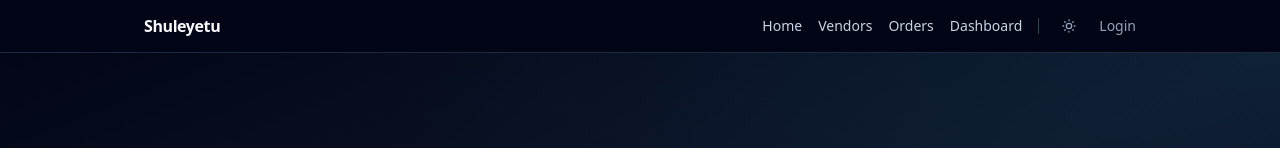
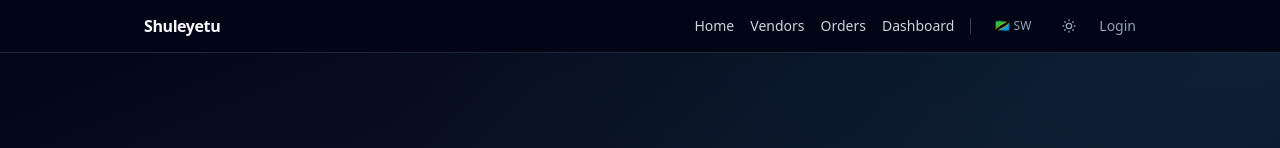
Before and after one commit to mero21675/Shuleyetu, a Next.js app in the folder shuleyetu-web/: page / in a window 1280 px wide. Shown: the top 148 px of the page. Built offline with nearby package versions, Linux system fonts and the light colour scheme; no server answers.

Commit message:
Add multi-language support: English/Swahili translations with language switcher

```diff
--- a/shuleyetu-web/src/app/layout.tsx
+++ b/shuleyetu-web/src/app/layout.tsx
@@ -3,8 +3,10 @@ import type { ReactNode } from "react";
 import Link from "next/link";
 import { NavUser } from "@/components/NavUser";
 import { ToastProvider } from "@/components/ToastProvider";
+import { LanguageProvider } from "@/components/LanguageProvider";
 import { MobileNav } from "@/components/ui/MobileNav";
 import { ThemeToggle } from "@/components/ui/ThemeToggle";
+import { LanguageSwitcher } from "@/components/ui/LanguageSwitcher";
 import "./globals.css";
 
 export const metadata: Metadata = {
@@ -52,6 +54,7 @@ export default function RootLayout({
   return (
     <html lang="en" suppressHydrationWarning>
       <body className="min-h-screen bg-slate-950 text-slate-50">
+        <LanguageProvider>
           <ToastProvider>
             <div className="flex min-h-screen flex-col">
               <header className="sticky top-0 z-50 border-b border-slate-800 bg-slate-950/80 text-sm backdrop-blur">
@@ -87,12 +90,14 @@ export default function RootLayout({
                       Dashboard
                     </Link>
                     <div className="h-4 w-px bg-slate-700" />
+                    <LanguageSwitcher />
                     <ThemeToggle />
                     <NavUser />
                   </div>
 
                   {/* Mobile navigation */}
                   <div className="flex items-center gap-2 md:hidden">
+                    <LanguageSwitcher />
                     <ThemeToggle />
                     <NavUser />
                     <MobileNav />
@@ -122,6 +127,7 @@ export default function RootLayout({
             </footer>
             </div>
           </ToastProvider>
+        </LanguageProvider>
       </body>
     </html>
   );
--- /dev/null
+++ b/shuleyetu-web/src/components/LanguageProvider.tsx
@@ -0,0 +1,56 @@
+'use client';
+
+import { createContext, useContext, useState, useEffect, ReactNode } from 'react';
+import { Locale, translations, TranslationKey } from '@/lib/translations';
+
+interface LanguageContextType {
+  locale: Locale;
+  setLocale: (locale: Locale) => void;
+  t: (key: TranslationKey) => string;
+}
+
+const LanguageContext = createContext<LanguageContextType | undefined>(undefined);
+
+export function LanguageProvider({ children }: { children: ReactNode }) {
+  const [locale, setLocaleState] = useState<Locale>('en');
+  const [mounted, setMounted] = useState(false);
+
+  useEffect(() => {
+    setMounted(true);
+    const stored = localStorage.getItem('locale') as Locale | null;
+    if (stored && (stored === 'en' || stored === 'sw')) {
+      setLocaleState(stored);
+    }
+  }, []);
+
+  const setLocale = (newLocale: Locale) => {
+    setLocaleState(newLocale);
+    localStorage.setItem('locale', newLocale);
+  };
+
+  const t = (key: TranslationKey): string => {
+    return translations[locale][key] || translations.en[key] || key;
+  };
+
+  if (!mounted) {
+    return (
+      <LanguageContext.Provider value={{ locale: 'en', setLocale, t }}>
+        {children}
+      </LanguageContext.Provider>
+    );
+  }
+
+  return (
+    <LanguageContext.Provider value={{ locale, setLocale, t }}>
+      {children}
+    </LanguageContext.Provider>
+  );
+}
+
+export function useLanguage() {
+  const context = useContext(LanguageContext);
+  if (context === undefined) {
+    throw new Error('useLanguage must be used within a LanguageProvider');
+  }
+  return context;
+}
--- /dev/null
+++ b/shuleyetu-web/src/components/ui/LanguageSwitcher.tsx
@@ -0,0 +1,17 @@
+'use client';
+
+import { useLanguage } from '@/components/LanguageProvider';
+
+export function LanguageSwitcher() {
+  const { locale, setLocale } = useLanguage();
+
+  return (
+    <button
+      onClick={() => setLocale(locale === 'en' ? 'sw' : 'en')}
+      className="rounded-md px-2 py-1 text-xs font-medium text-slate-400 hover:bg-slate-800 hover:text-slate-200 transition-colors"
+      aria-label={`Switch to ${locale === 'en' ? 'Swahili' : 'English'}`}
+    >
+      {locale === 'en' ? '🇹🇿 SW' : '🇬🇧 EN'}
+    </button>
+  );
+}
--- /dev/null
+++ b/shuleyetu-web/src/lib/translations.ts
@@ -0,0 +1,212 @@
+export type Locale = 'en' | 'sw';
+
+export const translations = {
+  en: {
+    // Navigation
+    home: 'Home',
+    vendors: 'Vendors',
+    orders: 'Orders',
+    dashboard: 'Dashboard',
+    signIn: 'Sign in',
+    signOut: 'Sign out',
+
+    // Homepage
+    heroTagline: 'Tanzanian School Supply Marketplace',
+    heroTitle: 'School supplies',
+    heroTitleHighlight: 'made easy',
+    heroDescription: 'Connect with trusted vendors across Tanzania. Find textbooks, uniforms, and stationery for your children\'s education.',
+    browseVendors: 'Browse Vendors',
+    createOrder: 'Create Order',
+    getStarted: 'Get Started',
+
+    // Stats
+    vendorsCount: 'Vendors',
+    productsCount: 'Products',
+    regionsCount: 'Regions',
+    support: 'Support',
+
+    // Who it's for
+    builtForEveryone: 'Built for everyone',
+    builtForEveryoneDesc: 'Whether you\'re a parent, vendor, or school administrator',
+    forParents: 'For Parents',
+    forVendors: 'For Vendors',
+    forSchools: 'For Schools',
+    findTrustedVendors: 'Find trusted vendors near your school',
+    comparePrices: 'Compare prices across vendors',
+    paySecurely: 'Pay securely with mobile money',
+    manageInventory: 'Manage inventory easily',
+    trackOrders: 'Track orders in real time',
+    reachCustomers: 'Reach more customers',
+    standardiseBookLists: 'Standardise book lists',
+    recommendVendors: 'Recommend trusted vendors',
+    reduceRush: 'Reduce last-minute rush',
+
+    // How it works
+    howItWorks: 'How it works',
+    howItWorksDesc: 'Get started in three simple steps',
+    findVendor: 'Find a Vendor',
+    findVendorDesc: 'Search vendors by location or browse our list to find one near your school.',
+    placeOrder: 'Place Your Order',
+    placeOrderDesc: 'Add textbooks, uniforms, and stationery to your cart with student details.',
+    payCollect: 'Pay & Collect',
+    payCollectDesc: 'Pay securely with mobile money via ClickPesa and collect from the vendor.',
+
+    // CTA
+    readyToSimplify: 'Ready to simplify school shopping?',
+    ctaDescription: 'Join thousands of parents and vendors across Tanzania using Shuleyetu to make school supply shopping easier.',
+    vendorSignUp: 'Vendor Sign Up',
+
+    // Footer
+    footerCopyright: 'Shuleyetu. School supplies made easy.',
+    about: 'About',
+    trackOrder: 'Track Order',
+
+    // Vendor Dashboard
+    vendorDashboard: 'Vendor Dashboard',
+    welcomeBack: 'Welcome back',
+    totalSales: 'Total Sales',
+    paidOrders: 'Paid Orders',
+    pending: 'Pending',
+    completed: 'Completed',
+    inventory: 'Inventory',
+    totalOrders: 'Total Orders',
+    activeItems: 'Active items in your store',
+    allTimeOrders: 'All-time orders received',
+    quickAction: 'Quick Action',
+    addNewItem: 'Add New Item',
+    addProducts: 'Add products to your inventory',
+    recentOrders: 'Recent Orders',
+    viewAll: 'View all',
+    noOrdersYet: 'No orders yet. Share your vendor page to start receiving orders!',
+    customer: 'Customer',
+    amount: 'Amount',
+    status: 'Status',
+    payment: 'Payment',
+    date: 'Date',
+    anonymous: 'Anonymous',
+    viewPublicPage: 'View Public Page',
+    manageInventory2: 'Manage Inventory',
+    viewAllOrders: 'View All Orders',
+
+    // Common
+    loading: 'Loading...',
+    error: 'Error',
+    success: 'Success',
+    cancel: 'Cancel',
+    save: 'Save',
+    delete: 'Delete',
+    edit: 'Edit',
+    search: 'Search',
+    filter: 'Filter',
+    allRegions: 'All regions',
+    noResults: 'No results found',
+    tryAgain: 'Try again',
+  },
+  sw: {
+    // Navigation
+    home: 'Nyumbani',
+    vendors: 'Wauzaji',
+    orders: 'Maagizo',
+    dashboard: 'Dashibodi',
+    signIn: 'Ingia',
+    signOut: 'Toka',
+
+    // Homepage
+    heroTagline: 'Soko la Vifaa vya Shule Tanzania',
+    heroTitle: 'Vifaa vya shule',
+    heroTitleHighlight: 'kwa urahisi',
+    heroDescription: 'Unganisha na wauzaji wa kuaminika Tanzania nzima. Pata vitabu, sare, na vifaa vya shule kwa elimu ya watoto wako.',
+    browseVendors: 'Tazama Wauzaji',
+    createOrder: 'Tengeneza Agizo',
+    getStarted: 'Anza Sasa',
+
+    // Stats
+    vendorsCount: 'Wauzaji',
+    productsCount: 'Bidhaa',
+    regionsCount: 'Mikoa',
+    support: 'Msaada',
+
+    // Who it's for
+    builtForEveryone: 'Imejengwa kwa kila mtu',
+    builtForEveryoneDesc: 'Iwe wewe ni mzazi, muuzaji, au msimamizi wa shule',
+    forParents: 'Kwa Wazazi',
+    forVendors: 'Kwa Wauzaji',
+    forSchools: 'Kwa Shule',
+    findTrustedVendors: 'Pata wauzaji wa kuaminika karibu na shule yako',
+    comparePrices: 'Linganisha bei kwa wauzaji tofauti',
+    paySecurely: 'Lipa salama kwa pesa za simu',
+    manageInventory: 'Simamia bidhaa kwa urahisi',
+    trackOrders: 'Fuatilia maagizo kwa wakati halisi',
+    reachCustomers: 'Fikia wateja zaidi',
+    standardiseBookLists: 'Sawazisha orodha za vitabu',
+    recommendVendors: 'Pendekeza wauzaji wa kuaminika',
+    reduceRush: 'Punguza msongamano wa dakika za mwisho',
+
+    // How it works
+    howItWorks: 'Inavyofanya kazi',
+    howItWorksDesc: 'Anza kwa hatua tatu rahisi',
+    findVendor: 'Pata Muuzaji',
+    findVendorDesc: 'Tafuta wauzaji kwa eneo au tazama orodha yetu kupata mmoja karibu na shule yako.',
+    placeOrder: 'Weka Agizo Lako',
+    placeOrderDesc: 'Ongeza vitabu, sare, na vifaa kwenye kikapu chako na maelezo ya mwanafunzi.',
+    payCollect: 'Lipa na Chukua',
+    payCollectDesc: 'Lipa salama kwa pesa za simu kupitia ClickPesa na chukua kutoka kwa muuzaji.',
+
+    // CTA
+    readyToSimplify: 'Uko tayari kurahisisha ununuzi wa shule?',
+    ctaDescription: 'Jiunge na maelfu ya wazazi na wauzaji Tanzania nzima wanaotumia Shuleyetu kurahisisha ununuzi wa vifaa vya shule.',
+    vendorSignUp: 'Jisajili Muuzaji',
+
+    // Footer
+    footerCopyright: 'Shuleyetu. Vifaa vya shule kwa urahisi.',
+    about: 'Kuhusu',
+    trackOrder: 'Fuatilia Agizo',
+
+    // Vendor Dashboard
+    vendorDashboard: 'Dashibodi ya Muuzaji',
+    welcomeBack: 'Karibu tena',
+    totalSales: 'Mauzo Yote',
+    paidOrders: 'Maagizo Yaliyolipwa',
+    pending: 'Yanasubiri',
+    completed: 'Yamekamilika',
+    inventory: 'Bidhaa',
+    totalOrders: 'Maagizo Yote',
+    activeItems: 'Bidhaa hai kwenye duka lako',
+    allTimeOrders: 'Maagizo yote yaliyopokelewa',
+    quickAction: 'Hatua ya Haraka',
+    addNewItem: 'Ongeza Bidhaa Mpya',
+    addProducts: 'Ongeza bidhaa kwenye orodha yako',
+    recentOrders: 'Maagizo ya Hivi Karibuni',
+    viewAll: 'Tazama yote',
+    noOrdersYet: 'Hakuna maagizo bado. Shiriki ukurasa wako wa muuzaji kuanza kupokea maagizo!',
+    customer: 'Mteja',
+    amount: 'Kiasi',
+    status: 'Hali',
+    payment: 'Malipo',
+    date: 'Tarehe',
+    anonymous: 'Asiyejulikana',
+    viewPublicPage: 'Tazama Ukurasa wa Umma',
+    manageInventory2: 'Simamia Bidhaa',
+    viewAllOrders: 'Tazama Maagizo Yote',
+
+    // Common
+    loading: 'Inapakia...',
+    error: 'Hitilafu',
+    success: 'Imefanikiwa',
+    cancel: 'Ghairi',
+    save: 'Hifadhi',
+    delete: 'Futa',
+    edit: 'Hariri',
+    search: 'Tafuta',
+    filter: 'Chuja',
+    allRegions: 'Mikoa yote',
+    noResults: 'Hakuna matokeo',
+    tryAgain: 'Jaribu tena',
+  },
+} as const;
+
+export type TranslationKey = keyof typeof translations.en;
+
+export function getTranslation(locale: Locale, key: TranslationKey): string {
+  return translations[locale][key] || translations.en[key] || key;
+}
```
Lines whose indentation alone changed are shown as unchanged.
